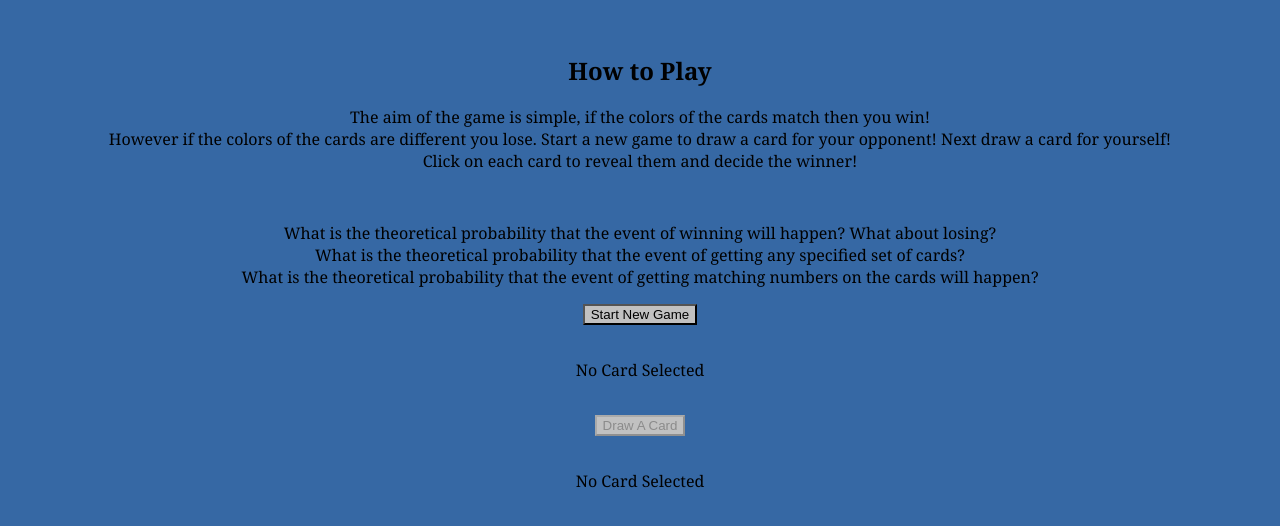
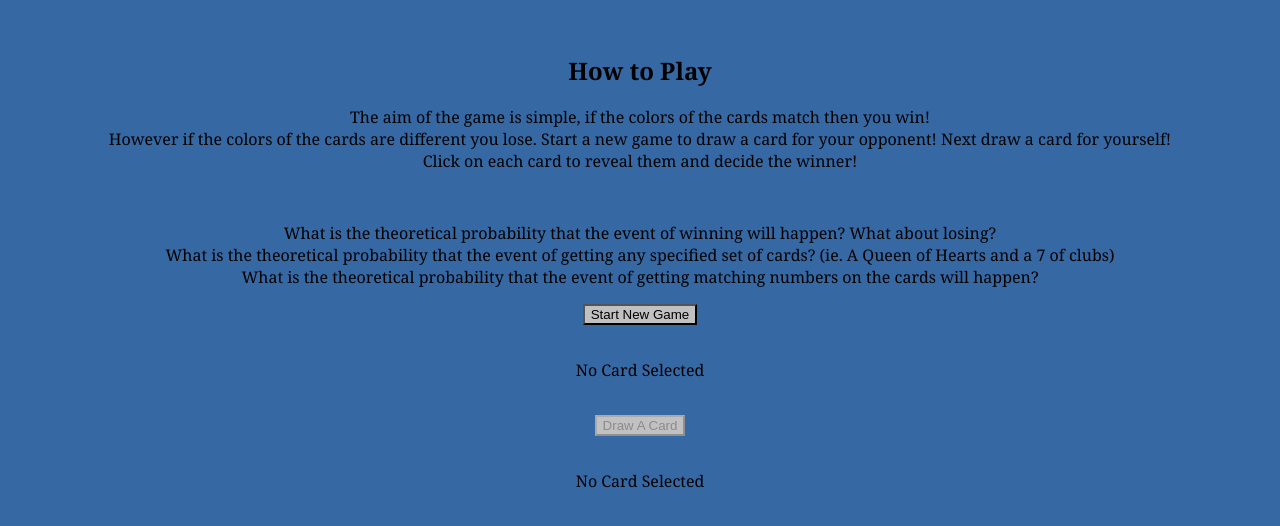
Before and after one commit to probabilityproject/Atari_Hazure, a plain HTML site: page index.html in a window 1280 px wide. Shown: the part 140-666 px from the top of the page. Drawn offline with Linux system fonts and the light colour scheme.

Commit message:
Update index.html

```diff
--- a/index.html
+++ b/index.html
@@ -18,7 +18,7 @@
 	<br>
 	<p style="font-family:georgia">What is the theoretical probability that the event of winning will happen? What about losing?
 	<br>
-	What is the theoretical probability that the event of getting any specified set of cards?
+	What is the theoretical probability that the event of getting any specified set of cards? (ie. A Queen of Hearts and a 7 of clubs)
 	<br>
 	What is the theoretical probability that the event of getting matching numbers on the cards will happen?</p>
 	<button id="new-game" style="font-family:arial;background-color:c1c1c1">Start New Game</button>
```
